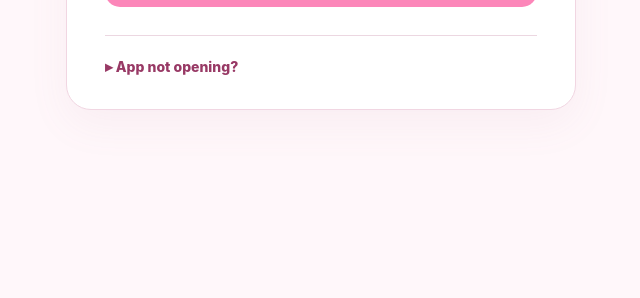
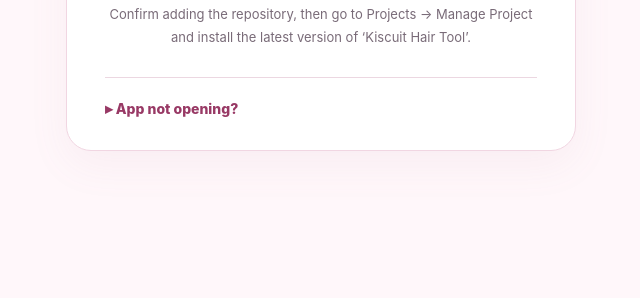
Before and after one commit to kiscuit/kiscuit-packages, a plain HTML site: page open/index.html in a window 1280 px wide. Shown: the part 502-800 px from the top of the page, without its empty margins (319-959 px from the left). Drawn offline with Linux system fonts and the light colour scheme.

Commit message:
docs: clarify ALCOM and VCC install steps below launch buttons

```diff
--- a/open/index.html
+++ b/open/index.html
@@ -18,6 +18,7 @@ main{width:min(100%,510px);background:white;border:1px solid #f1d6e2;border-radi
 .langs button:focus-visible,.launch:focus-visible,summary:focus-visible,.copy:focus-visible{outline:3px solid #9d4272;outline-offset:2px}
 .launch{display:block;text-align:center;text-decoration:none;background:var(--pink);color:#35172b;font-size:22px;font-weight:850;border-radius:15px;padding:19px 15px;transition:filter .15s}
 .launch:hover{filter:brightness(.97)}
+.guide{color:var(--muted);font-size:13px;line-height:1.75;text-align:center;white-space:pre-line;margin:14px auto 0;max-width:440px}
 details{margin-top:28px;border-top:1px solid var(--line);padding-top:19px}
 summary{cursor:pointer;color:var(--deep);font-size:14px;font-weight:800;list-style:none}
 summary::-webkit-details-marker{display:none}
@@ -39,6 +40,7 @@ details[open] summary:before{content:"▾ "}
 <button type="button" data-lang="en" aria-pressed="false">ENGLISH</button>
 </nav>
 <a class="launch" href="vcc://vpm/addRepo?url=https%3A%2F%2Fraw.githubusercontent.com%2Fkiscuit%2Fkiscuit-packages%2Fmain%2Findex.json" id="launch">VCC 열기</a>
+<p class="guide" id="guide">버튼을 누르면 VCC가 열립니다.</p>
 <details>
 <summary id="fallback-title">앱이 열리지 않나요?</summary>
 <p class="fallback" id="fallback-body">VCC에서 Add Repository를 선택한 뒤 아래 주소를 붙여넣으세요.</p>
@@ -53,9 +55,15 @@ details[open] summary:before{content:"▾ "}
 const query=new URLSearchParams(location.search);
 const app=query.get("app")==="alcom"?"ALCOM":"VCC";
 const translations={
-ja:{launch:"{app}を開く",fallback:"アプリが開きませんか？",body:"{app}の「Add Repository」で以下のURLを追加してください。",copy:"URLをコピー",copied:"コピーしました！"},
-ko:{launch:"{app} 열기",fallback:"앱이 열리지 않나요?",body:"{app}에서 Add Repository를 선택한 뒤 아래 주소를 붙여넣으세요.",copy:"주소 복사",copied:"복사 완료!"},
-en:{launch:"Open {app}",fallback:"App not opening?",body:"In {app}, select Add Repository and paste the URL below.",copy:"Copy URL",copied:"Copied!"}
+ja:{launch:"{app}を開く",fallback:"アプリが開きませんか？",body:"{app}の「Add Repository」で以下のURLを追加してください。",copy:"URLをコピー",copied:"コピーしました！",
+guideAlcom:"ボタンを押すとALCOMが開きます。\nリポジトリの追加を承認後、「Projects」→「Manage」から「Kiscuit Hair Tool」の最新版をインストールしてください。",
+guideVcc:"ボタンを押すとVCCが開きます。\nリポジトリの追加を承認後、「Projects」→「Manage Project」から「Kiscuit Hair Tool」の最新版をインストールしてください。"},
+ko:{launch:"{app} 열기",fallback:"앱이 열리지 않나요?",body:"{app}에서 Add Repository를 선택한 뒤 아래 주소를 붙여넣으세요.",copy:"주소 복사",copied:"복사 완료!",
+guideAlcom:"버튼을 누르면 ALCOM이 열립니다.\n저장소 추가를 승인한 뒤, [프로젝트] → [관리]에서 ‘Kiscuit Hair Tool’의 최신 버전을 설치하세요.",
+guideVcc:"버튼을 누르면 VCC가 열립니다.\n저장소 추가를 승인한 뒤, [Projects] → [Manage Project]에서 ‘Kiscuit Hair Tool’의 최신 버전을 설치하세요."},
+en:{launch:"Open {app}",fallback:"App not opening?",body:"In {app}, select Add Repository and paste the URL below.",copy:"Copy URL",copied:"Copied!",
+guideAlcom:"Click the button to open ALCOM.\nConfirm adding the repository, then go to Projects → Manage and install the latest version of ‘Kiscuit Hair Tool’.",
+guideVcc:"Click the button to open VCC.\nConfirm adding the repository, then go to Projects → Manage Project and install the latest version of ‘Kiscuit Hair Tool’."}
 };
 const browserLang=(navigator.language||"en").toLowerCase();
 let lang=query.has("lang")&&translations[query.get("lang")]?query.get("lang"):(browserLang.startsWith("ja")?"ja":browserLang.startsWith("ko")?"ko":"en");
@@ -64,6 +72,7 @@ const t=translations[lang], fill=s=>s.replaceAll("{app}",app);
 document.documentElement.lang=lang;
 document.title="Kiscuit — "+fill(t.launch);
 document.getElementById("launch").textContent=fill(t.launch);
+document.getElementById("guide").textContent=app==="ALCOM"?t.guideAlcom:t.guideVcc;
 document.getElementById("fallback-title").textContent=t.fallback;
 document.getElementById("fallback-body").textContent=fill(t.body);
 document.getElementById("copy").textContent=t.copy;
```
